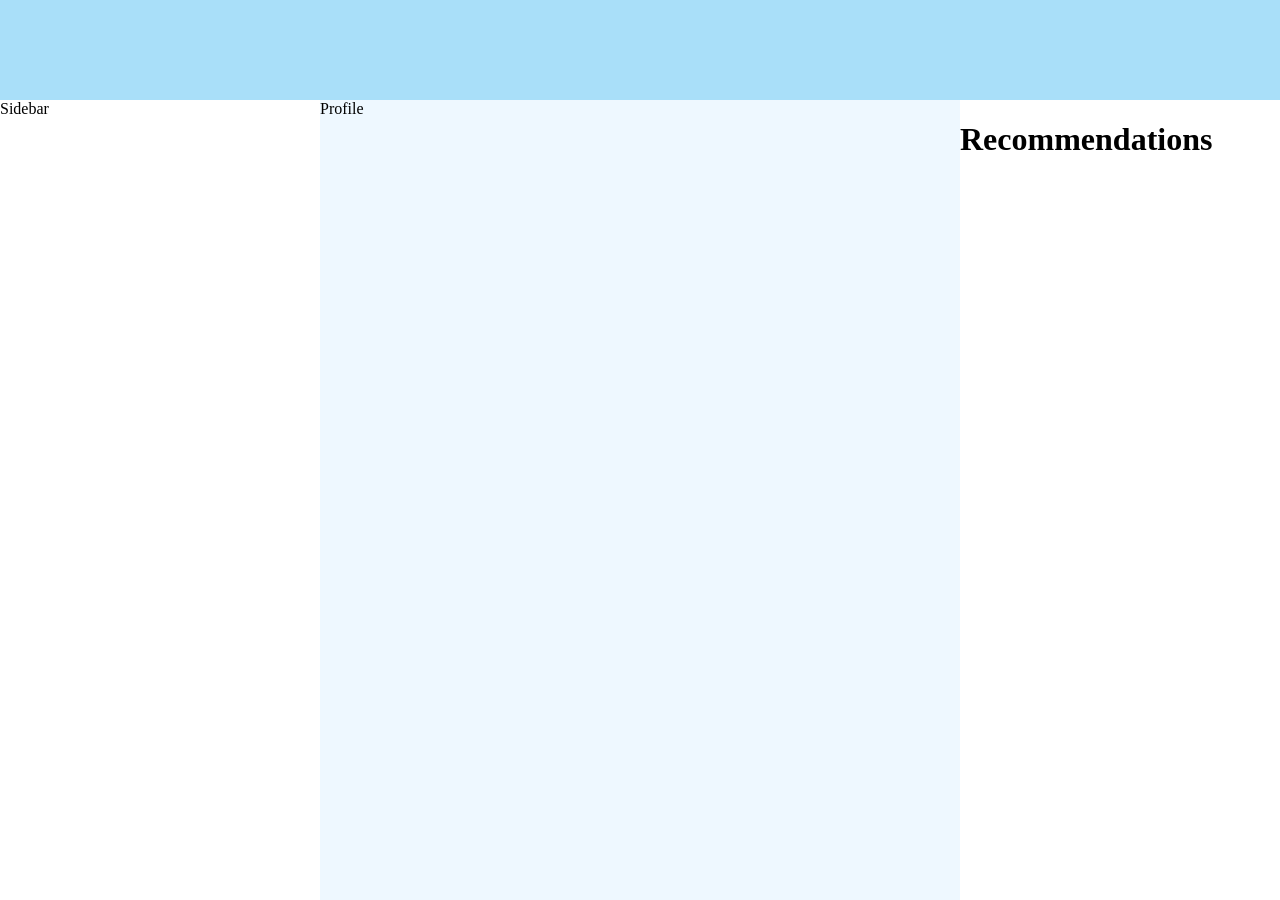
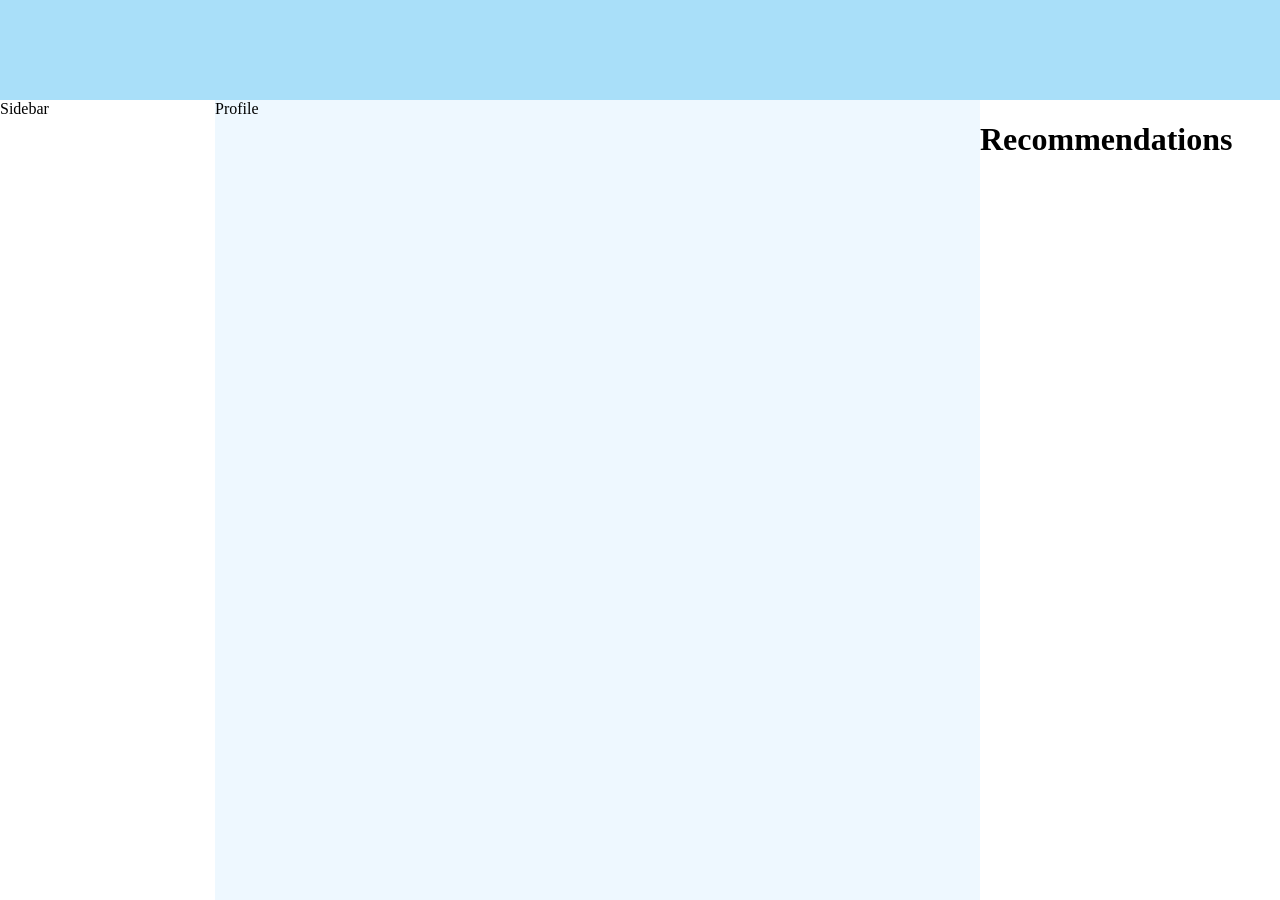
Before and after one commit to Vlad080897/social-app-ui, a React (Vite) app: page / in a window 1280 px wide. Built offline with nearby package versions, Linux system fonts and the light colour scheme; sample sign-in values are in the browser's storage.

Commit message:
feat: some layout adjustments

```diff
--- a/src/components/PageLayout.tsx
+++ b/src/components/PageLayout.tsx
@@ -22,8 +22,7 @@ function PageLayout() {
 }
 
 const PageLayoutWrapper = styled.div`
-  display: grid;
-  grid-template-columns: 25% 50% 25%;
+  display: flex;
   width: 100%;
   height: 100%;
 `;
@@ -31,6 +30,7 @@ const PageLayoutWrapper = styled.div`
 const OuterWrapper = styled.div`
   height: 100%;
   background-color: #eef8ff;
+  flex: 1 1 auto;
 `;
 
 export default PageLayout;
--- a/src/components/Recommendations/Recommendations.tsx
+++ b/src/components/Recommendations/Recommendations.tsx
@@ -15,4 +15,5 @@ const Wrapper = styled.div`
   width: 100%;
   max-width: 300px;
   height: 100%;
+  flex: 0 0 auto;
 `;
--- a/src/components/Sidebar/Sidebar.tsx
+++ b/src/components/Sidebar/Sidebar.tsx
@@ -9,5 +9,6 @@ export default Sidebar;
 const Wrapper = styled.div`
   height: 100%;
   width: 100%;
-  max-width: 300px;
+  max-width: 215px;
+  flex: 0 0 auto;
 `;
```
